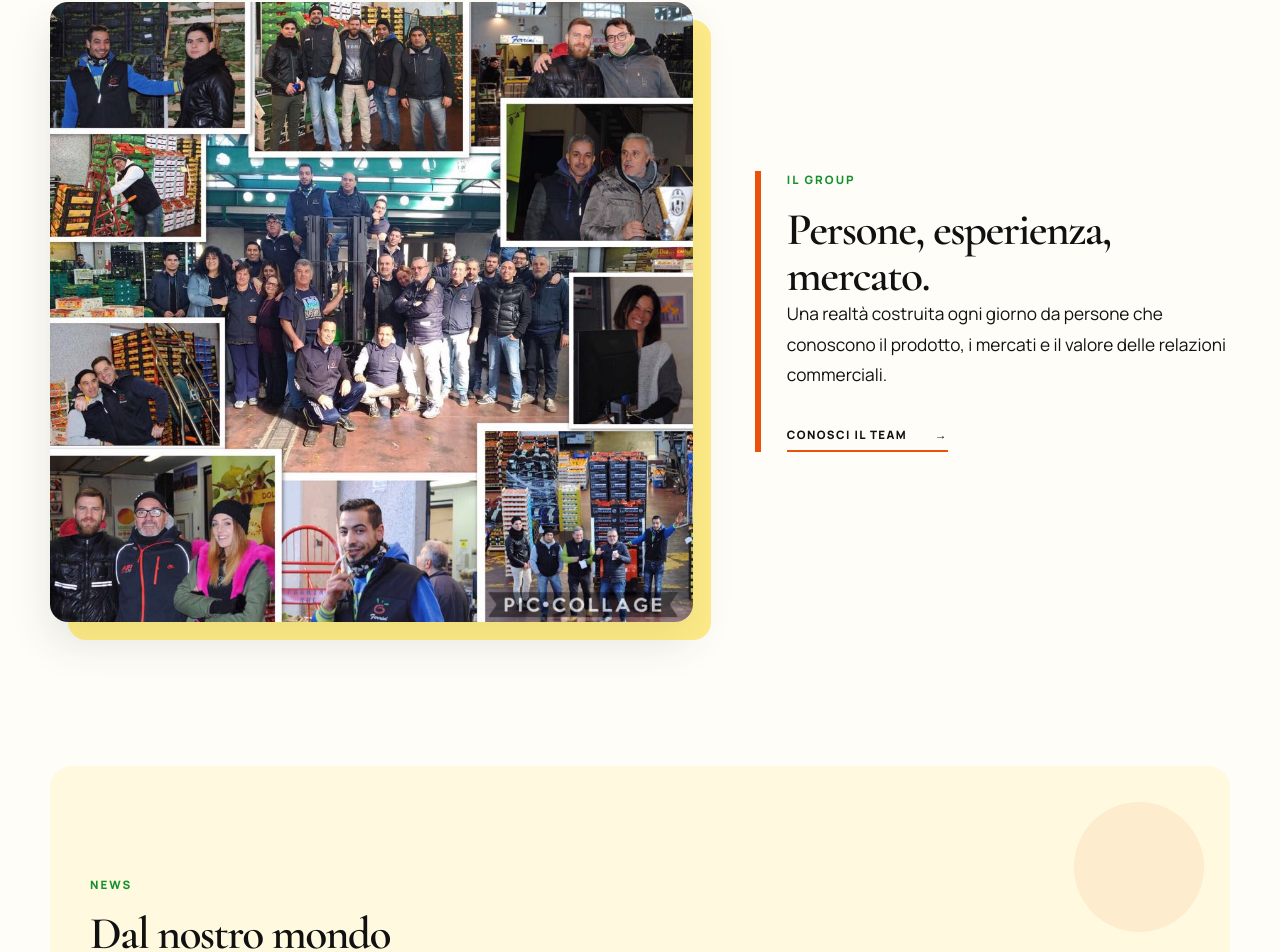
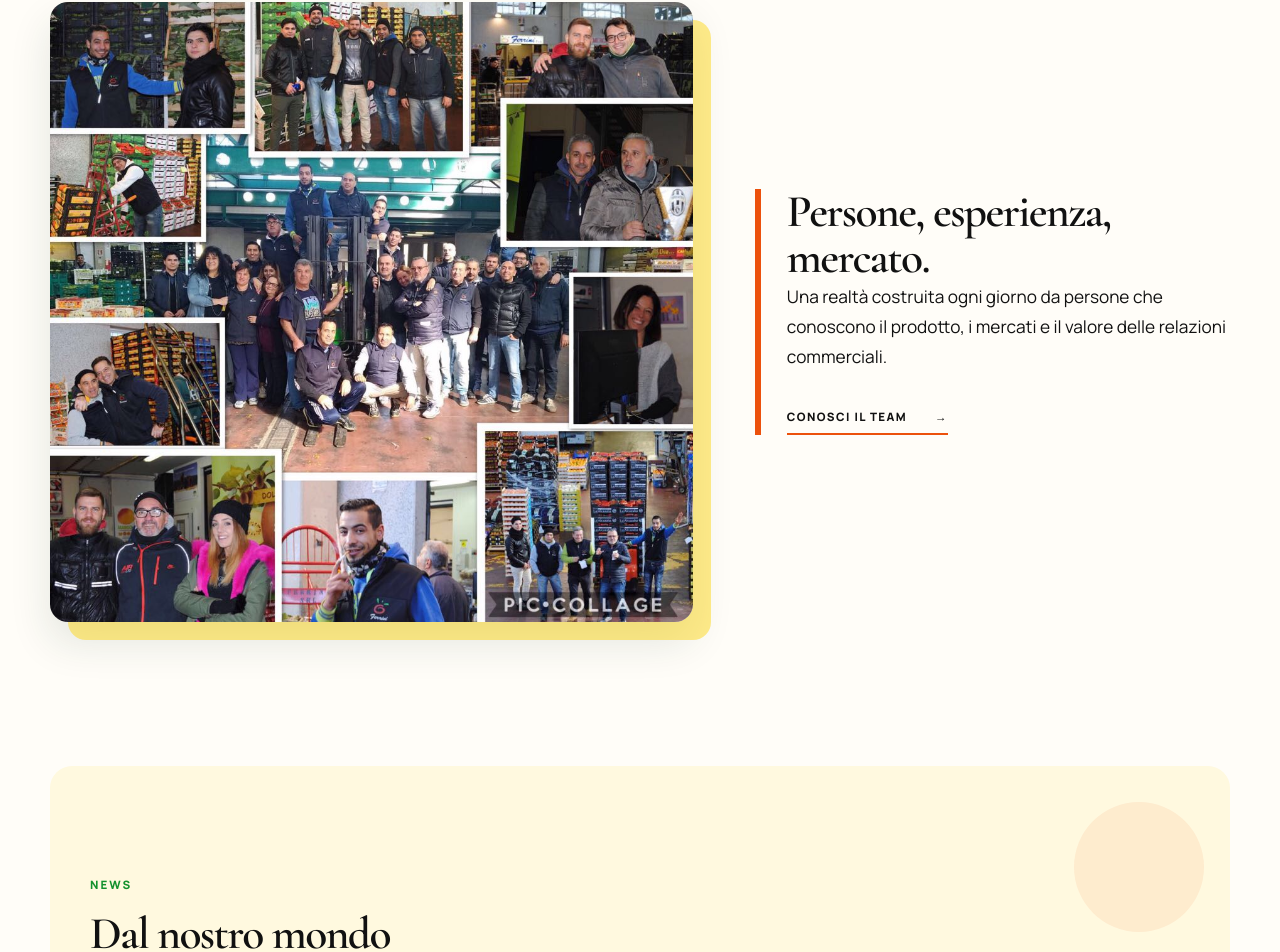
Before and after one commit to hubsienda/efgroup, a Next.js app: page / in a window 1280 px wide. Shown: the part 2277-3229 px from the top of the page. Built offline with nearby package versions, Linux system fonts and the light colour scheme.

Commit message:
Remove Il Group from homepage Team section

```diff
--- a/app/page.tsx
+++ b/app/page.tsx
@@ -50,7 +50,7 @@ export default function Home() {
 
       <section className="team-feature section shell">
         <div className="team-image"><Image src="/team/team.jpg" alt="Il team di Erra & Ferrini Group" fill sizes="(max-width: 800px) 100vw, 60vw" /></div>
-        <div className="team-copy"><p className="eyebrow">Il Group</p><h2>Persone, esperienza, mercato.</h2><p>Una realtà costruita ogni giorno da persone che conoscono il prodotto, i mercati e il valore delle relazioni commerciali.</p><Link href="/team" className="text-link">Conosci il team <span>→</span></Link></div>
+        <div className="team-copy"><h2>Persone, esperienza, mercato.</h2><p>Una realtà costruita ogni giorno da persone che conoscono il prodotto, i mercati e il valore delle relazioni commerciali.</p><Link href="/team" className="text-link">Conosci il team <span>→</span></Link></div>
       </section>
 
       <section className="news section shell">
```
